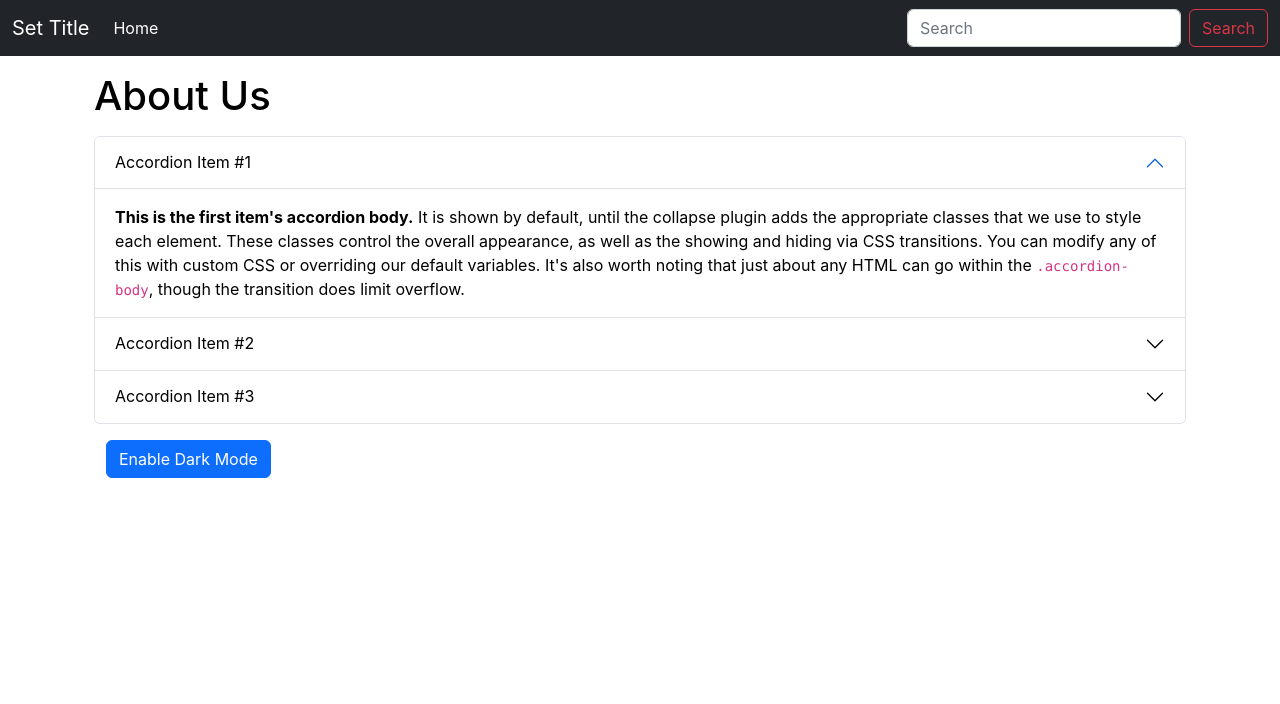
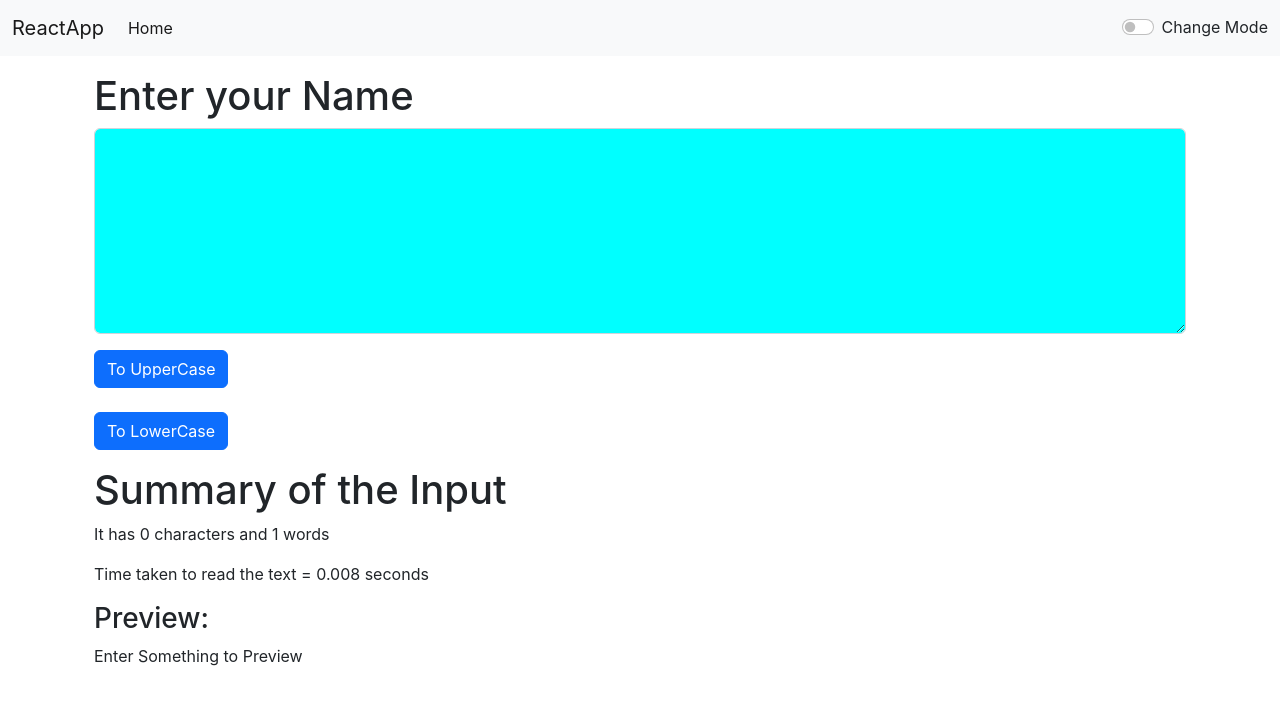
Before and after one commit to Yuvadi29/React, a React (Create React App) app: page / in a window 1280 px wide. Shown: the top 704 px of the page. Built offline with nearby package versions, Linux system fonts and the light colour scheme.

Commit message:
Addition of DarkMode to Navbar

```diff
--- a/src/App.js
+++ b/src/App.js
@@ -3,15 +3,28 @@
 import About from './components/About';
 import Navbar from './components/Navbar';
 import Textform from './components/Textform';
+import React, {useState} from 'react';
 
 let name = "<b>Aditya</b>";
 function App() {
+  const [mode,setMode] = useState('light'); //It will enable us to see whether the dark mode is enabled or not
+  //This function will toggle the Navbar color to light and dark
+  const toggleMode = () =>{
+    if(mode === 'light'){
+      setMode('yellow');
+      document.body.style.backgroundColor = 'yellow';
+    }
+    else {
+      setMode('light');
+      document.body.style.backgroundColor = 'white';
+    }
+  }
   return (
     <>
-    <Navbar/>
+    <Navbar title="ReactApp" mode={mode} toggleMode={toggleMode}/>
     <div className="container my-3">
-    {/* <Textform heading="Enter your Name"/> */}
-    <About/>
+    <Textform heading="Enter your Name" mode={mode}/>
+    {/* <About/> */}
     </div>
       {/* <Navbar title="React Website" aboutText="About React"/>  */}
       {/* Returns my Navbar component which is created in the Component Folder*/}
--- a/src/components/Navbar.js
+++ b/src/components/Navbar.js
@@ -4,7 +4,7 @@
 {/* Props acts as properties jisse we can add the titles of websites etc.*/ }
 export default function Navbar(props) {
     return (
-        <nav className="navbar navbar-expand-lg navbar-dark bg-dark">
+        <nav className={`navbar navbar-expand-lg navbar-${props.mode} bg-${props.mode}`}>
             <div className="container-fluid">
                 <a className="navbar-brand" href="/">{props.title}</a>
                 <button className="navbar-toggler" type="button" data-bs-toggle="collapse" data-bs-target="#navbarSupportedContent" aria-controls="navbarSupportedContent" aria-expanded="false" aria-label="Toggle navigation">
@@ -19,10 +19,14 @@
                     {/* <li className="nav-item">
                         <a className="nav-link" href="/">{props.aboutText}</a>
                     </li> */}
-                    <form className="d-flex">
+                    {/* <form className="d-flex">
                         <input className="form-control me-2" type="search" placeholder="Search" aria-label="Search" />
                         <button className="btn btn-outline-danger" type="submit">Search</button>
-                    </form>
+                    </form> */}
+                    <div className={`form-check form-switch text-${props.mode === 'light' ? 'yellow' : 'light'}`}> {/*Using Ternary operator with condition to tell if the mode of navbar is light turn it to dark and vice versa */}
+                        <input className="form-check-input" onClick={props.toggleMode} type="checkbox" id="flexSwitchCheckDefault"/>
+                        <label htmlFor="flexSwitchCheckDefault" className="form-check-label">Change Mode</label>
+                    </div>
                 </div>
             </div>
         </nav>
--- a/src/components/Textform.js
+++ b/src/components/Textform.js
@@ -35,7 +35,9 @@
             <h1>{props.heading}</h1>
             <div className="mb-3">
                 {/*Whenever the text is changed, it will be updated in the value part in text area*/}
-                <textarea className="form-control" value={text} onChange={handleOnChange} id="myText" rows="8"></textarea>
+                <textarea className="form-control" value={text} onChange={handleOnChange} style={{
+                    backgroundColor: props.mode === 'light' ? 'aqua' : 'pink'
+                }} id="myText" rows="8"></textarea>
             </div>
             <button className="btn btn-primary" onClick={ToUpperCase}>To UpperCase</button>
             <br />
@@ -47,8 +49,7 @@
             <p>It has {text.length} characters and {text.split(" ").length} words</p> {/*split is a function which will split the text into words and will return the number of words and text.length will show us the length i.e no of characters in the text*/}
             <p>Time taken to read the text = {0.008 * text.split(" ").length} seconds</p>
             <h3>Preview:</h3>
-            <textarea className="form-control" value={text} onChange={handleOnChange} id="myText" rows="1"></textarea>
-            {/* <p>{text}</p> */}
+            <p>{text.length>0?text:"Enter Something to Preview"}</p>
         </div>
         </>
     )
```
